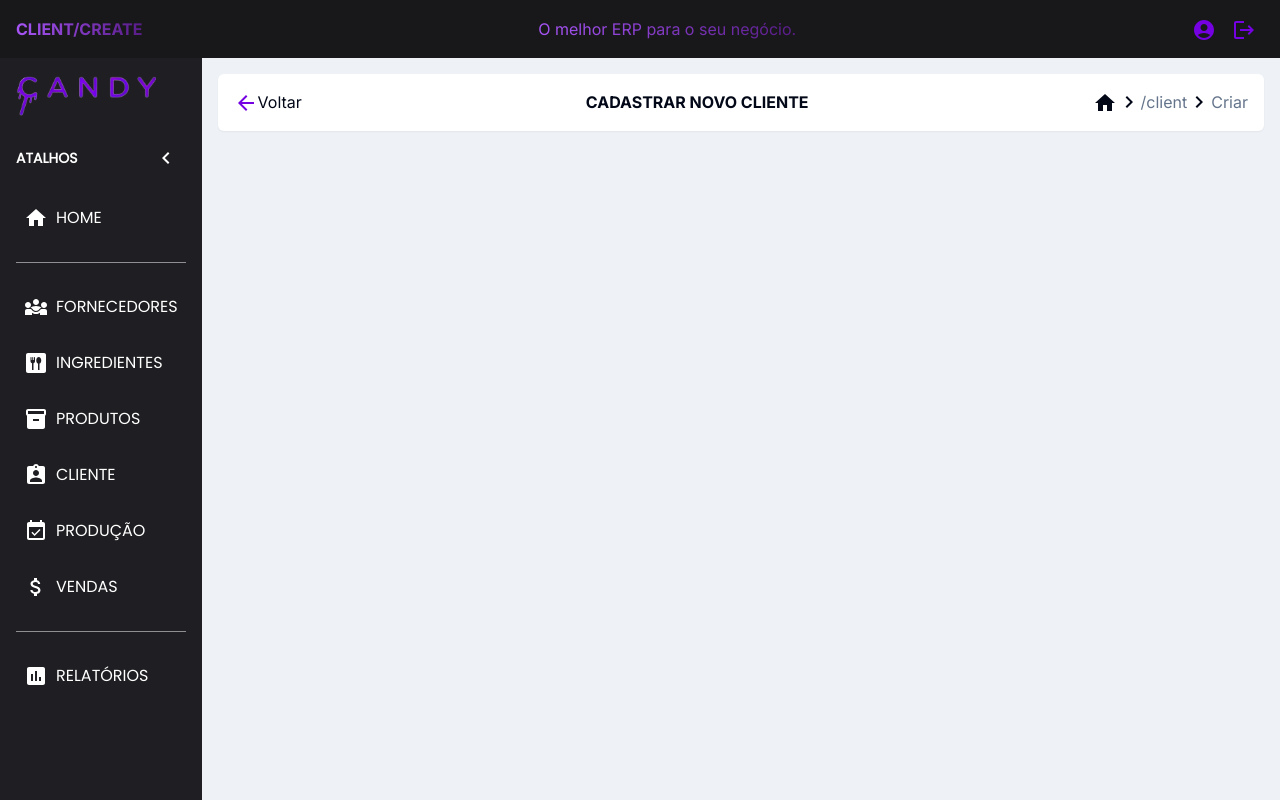
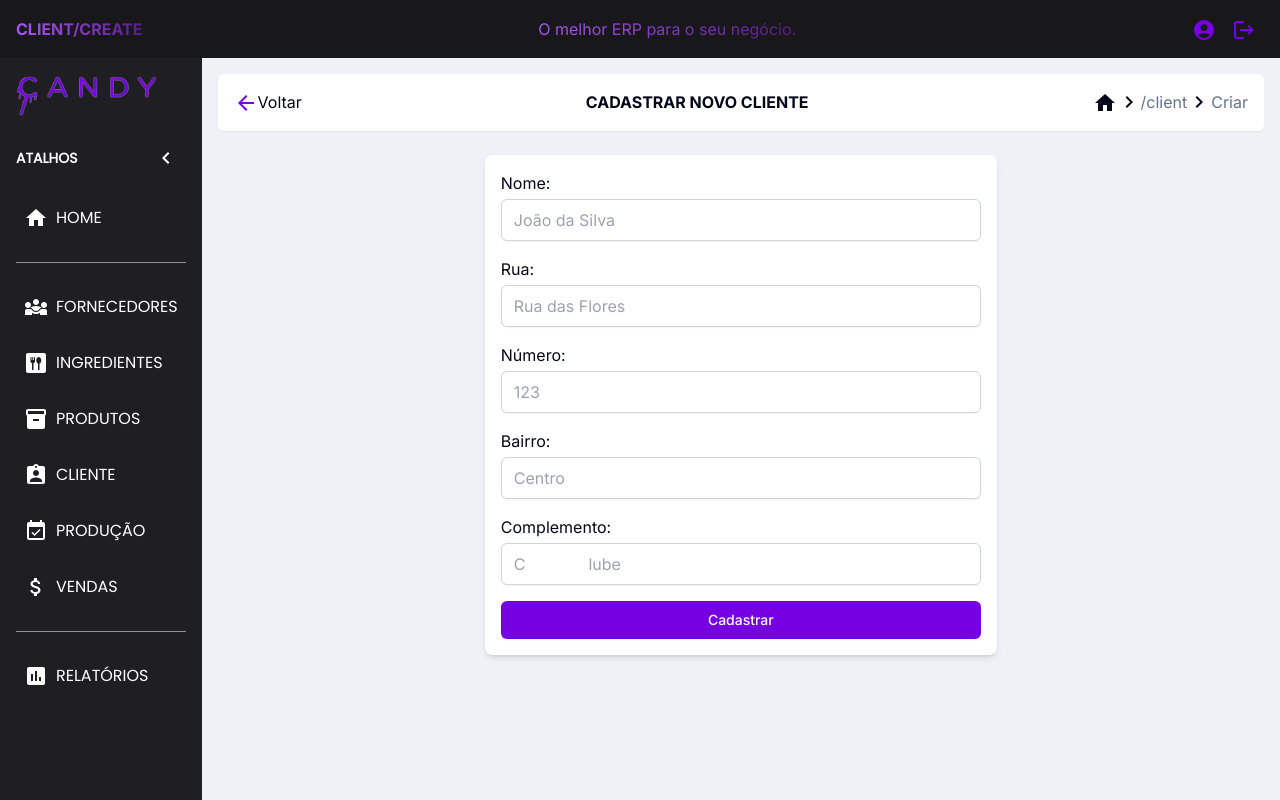
Before and after one commit to pedroandriottii/candyerp-front, a Next.js app: page /client/create in a window 1280 px wide. Built offline with nearby package versions, Linux system fonts and the light colour scheme.

Commit message:
clients done

```diff
--- a/app/client/create/page.tsx
+++ b/app/client/create/page.tsx
@@ -1,10 +1,99 @@
+"use client";
+
 import { CreateFormHeader } from "@/components/form/CreateFormHeader";
+import { useRouter } from "next/navigation";
+import { useState } from "react";
 
 export default function NewClient() {
+
+  const router = useRouter();
+  const [name, setName] = useState("");
+  const [street, setStreet] = useState("");
+  const [number, setNumber] = useState("");
+  const [neighborhood, setNeighborhood] = useState("");
+  const [complement, setComplement] = useState("");
+
+  const handleSubmit = async (event: React.FormEvent) => {
+    event.preventDefault();
+
+    const response = await fetch(`${process.env.NEXT_PUBLIC_API_URL}/clients`, {
+      method: 'POST',
+      headers: {
+        'Content-Type': 'application/json',
+      },
+      body: JSON.stringify({ name, street, number, neighborhood, complement }),
+    });
+
+    if (response.ok) {
+      router.push('/client');
+    }
+  };
 
   return (
     <div className="p-4 w-full h-full">
       <CreateFormHeader createType="clients" />
+      <div className="flex items-center justify-center">
+        <form onSubmit={handleSubmit} className='flex flex-1 flex-col max-w-lg gap-4 bg-white p-4 m-6 rounded-lg shadow-md'>
+          <div>
+            <label htmlFor="name">Nome:</label>
+            <input
+              id="name"
+              value={name}
+              onChange={(e) => setName(e.target.value)}
+              required
+              placeholder='João da Silva'
+              className="mt-1 block w-full px-3 py-2 border border-gray-300 rounded-md shadow-sm placeholder-gray-400 focus:outline-none focus:ring-indigo-500 focus:border-indigo-500"
+            />
+          </div>
+          <div>
+            <label htmlFor="street">Rua:</label>
+            <input
+              id="street"
+              value={street}
+              onChange={(e) => setStreet(e.target.value)}
+              required
+              placeholder='Rua das Flores'
+              className="mt-1 block w-full px-3 py-2 border border-gray-300 rounded-md shadow-sm placeholder-gray-400 focus:outline-none focus:ring-indigo-500 focus:border-indigo-500"
+            />
+          </div>
+          <div>
+            <label htmlFor="number">Número:</label>
+            <input
+              id="number"
+              value={number}
+              onChange={(e) => setNumber(e.target.value)}
+              required
+              placeholder='123'
+              className="mt-1 block w-full px-3 py-2 border border-gray-300 rounded-md shadow-sm placeholder-gray-400 focus:outline-none focus:ring-indigo-500 focus:border-indigo-500"
+            />
+          </div>
+          <div>
+            <label htmlFor="neighborhood">Bairro:</label>
+            <input
+              id="neighborhood"
+              value={neighborhood}
+              onChange={(e) => setNeighborhood(e.target.value)}
+              required
+              placeholder='Centro'
+              className="mt-1 block w-full px-3 py-2 border border-gray-300 rounded-md shadow-sm placeholder-gray-400 focus:outline-none focus:ring-indigo-500 focus:border-indigo-500"
+            />
+          </div>
+          <div>
+            <label htmlFor="complement">Complemento:</label>
+            <input
+              id="complement"
+              value={complement}
+              onChange={(e) => setComplement(e.target.value)}
+              placeholder='C
+              lube'
+              className="mt-1 block w-full px-3 py-2 border border-gray-300 rounded-md shadow-sm placeholder-gray-400 focus:outline-none focus:ring-indigo-500 focus:border-indigo-500"
+            />
+          </div>
+          <button type="submit" className="flex justify-center py-2  border border-transparent rounded-md shadow-sm text-sm font-medium text-white bg-candy-purple hover:bg-candy-purple-dark focus:outline-none focus:ring-2 focus:ring-offset-2 focus:ring-blue-500">
+            Cadastrar
+          </button>
+        </form>
+      </div>
     </div>
   );
 }
```
